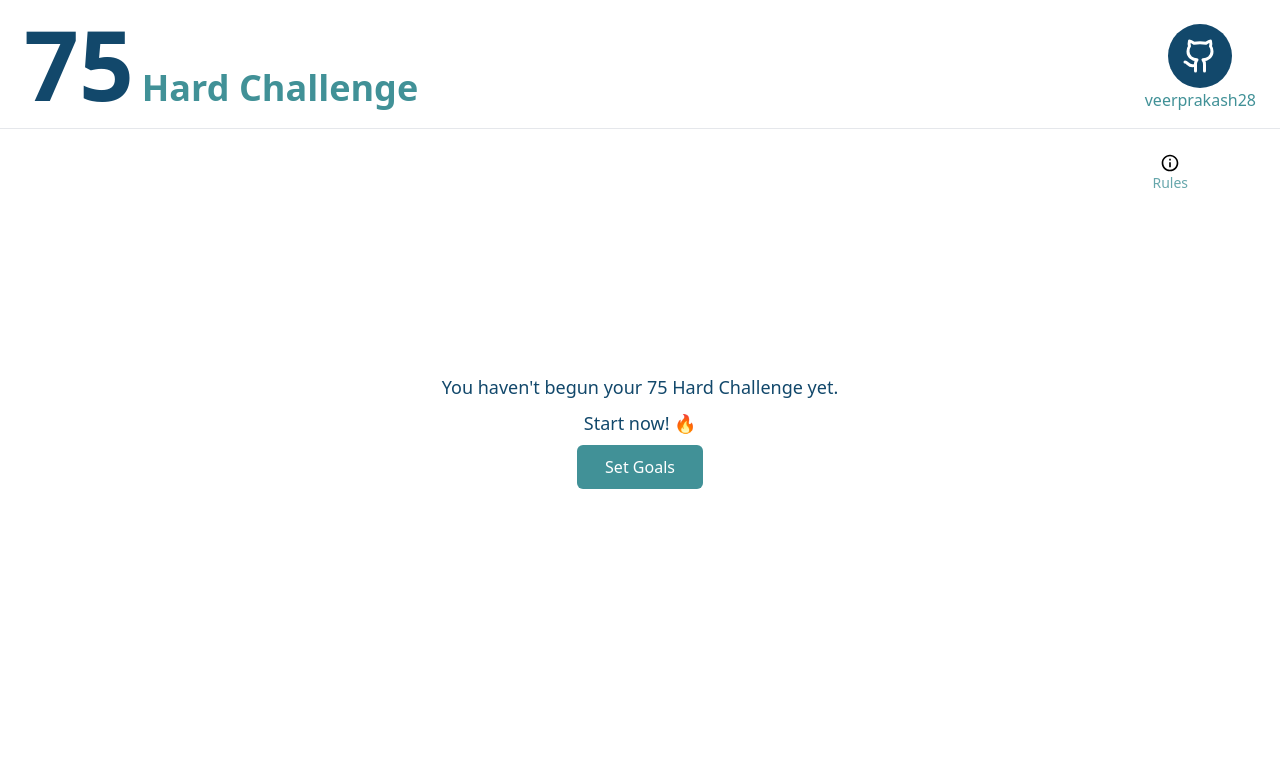
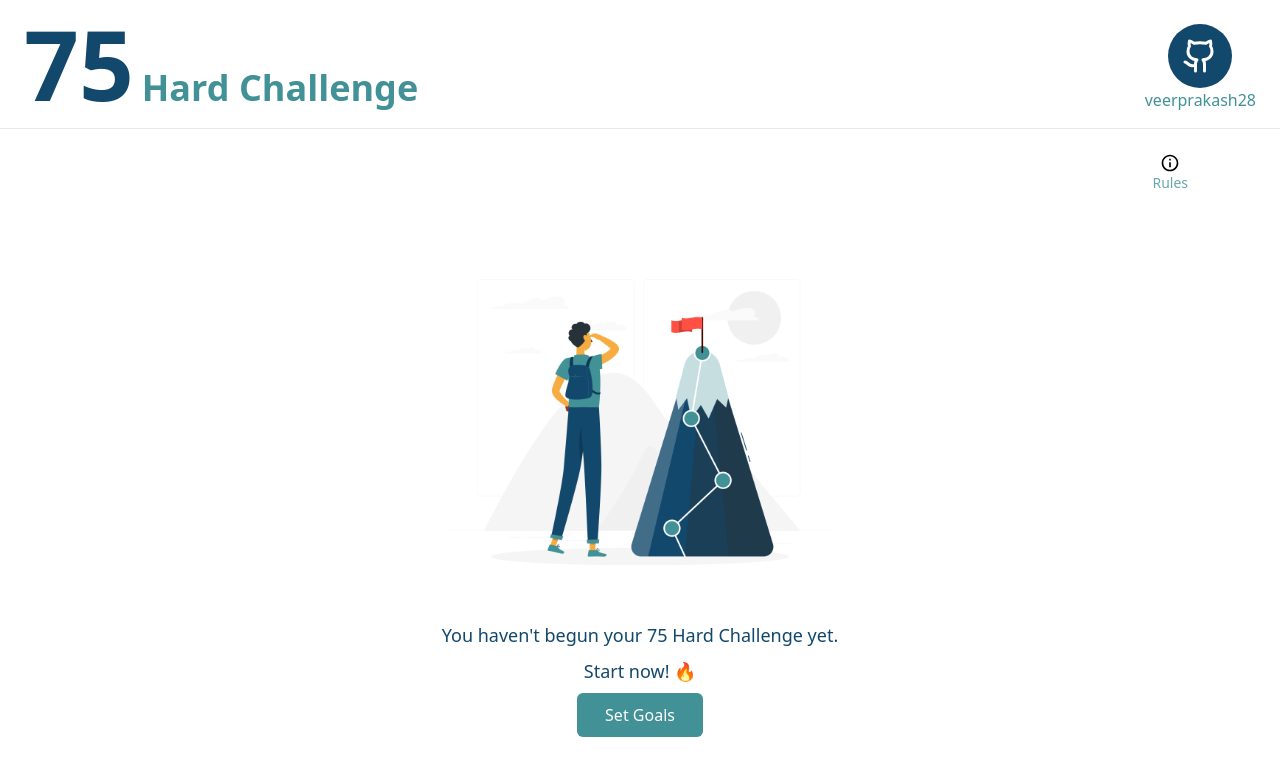
Before and after one commit to veerprakash28/75HardChallenge, a React (Vite) app: page / in a window 1280 px wide. Shown: the top 776 px of the page. Built offline with nearby package versions, Linux system fonts and the light colour scheme.

Commit message:
Added Image for Start Page

```diff
--- a/src/components/StartChallenge/index.jsx
+++ b/src/components/StartChallenge/index.jsx
@@ -48,8 +48,13 @@ const StartChallenge = () => {
       </div>
 
       {!showGoalsInput && goalsList.length === 0 && (
-        <div className="flex flex-col items-center justify-center mt-40">
-          <p className="lg:text-lg text-primary font-medium m-4 mb-0 text-center">
+        <div className="flex flex-col items-center justify-center lg:mt-10 mt-6">
+          <img
+            src="src/assets/images/startJourney.png"
+            alt=""
+            className="object-contain h-full w-96"
+          />
+          <p className="lg:text-lg text-primary font-medium text-center">
             You haven&apos;t begun your 75 Hard Challenge yet.
           </p>
           <p className="lg:text-lg text-primary font-medium my-2 text-center">
--- a/src/helper/helperFunctions.js
+++ b/src/helper/helperFunctions.js
@@ -23,6 +23,7 @@ export const getMotivationalQuote = (progress) => {
 };
 
 // Function to validate streak
+// Streak will end if the user is inactive till 23:59 PM of current date
 export const isStreakOngoing = () => {
   const storedStartDate = localStorage.getItem("startDate");
   const startDateObj = new Date(storedStartDate);
```
Also changed, not shown: src/assets/images/startJourney.png (added).
